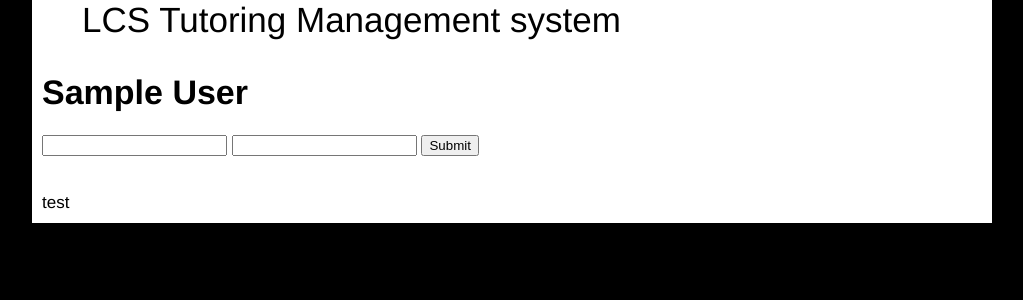
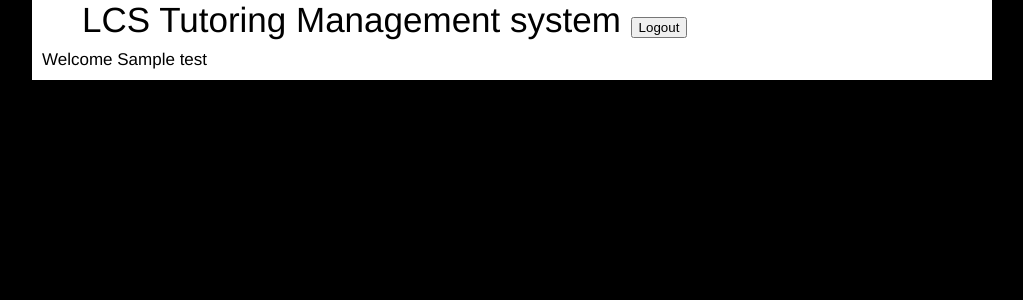
Before and after one commit to akhaku/lcstutoring, a Django app: page / in a window 1280 px wide. Shown: the top 300 px of the page, without its empty margins (128-1151 px from the left). Run offline with Django 3.2, Linux system fonts and the light colour scheme; the visitor is signed in with stand-in values (Sample User, id 1).

Commit message:
Added login/logout, homepage

```diff
--- a/tutoringapp/account/urls.py
+++ b/tutoringapp/account/urls.py
@@ -1,5 +1,7 @@
 from django.conf.urls.defaults import patterns, url
 
 urlpatterns = patterns('',
-    url('^login/$', 'account.views.login_page')
+    url('^login/$', 'account.views.login_page'),
+    url('^logout/$', 'account.views.logout_page'),
+    url('^auth/$', 'account.views.auth'),
 )
--- a/tutoringapp/account/views.py
+++ b/tutoringapp/account/views.py
@@ -1,13 +1,21 @@
-from django.contrib.auth import authenticate, login
+from django.contrib.auth import authenticate, login, logout
 from django.contrib import messages
 from django.core.urlresolvers import reverse
 from django.http import HttpResponseRedirect
 from django.shortcuts import render_to_response
 from django.template import RequestContext
 
+def home_page(request):
+    if not request.user.is_authenticated():
+        return HttpResponseRedirect(reverse('account.views.login_page', args=[]))
+    return render_to_response('home.html', {}, context_instance=RequestContext(request))
+
 def login_page(request):
+    if request.user.is_authenticated():
+        return HttpResponseRedirect(reverse('account.views.home_page',
+                args=[]))
     return render_to_response('login.html', {},
-            context_instance=RequestContext(request));
+            context_instance=RequestContext(request))
 
 def auth(request):
     username = request.REQUEST.get('username')
@@ -19,3 +27,9 @@ def auth(request):
     else:
         messages.error(request, "Could not log you in as %s" % username)
     return HttpResponseRedirect(reverse('account.views.login_page',args=[]))
+
+def logout_page(request):
+    logout(request)
+    messages.info(request, "Successfully logged out")
+    return HttpResponseRedirect(reverse('account.views.login_page',
+        args=[]))
--- a/tutoringapp/templates/base.html
+++ b/tutoringapp/templates/base.html
@@ -10,6 +10,11 @@
         <div id="wrapper">
             <div id="header">
             LCS Tutoring Management system
+            {% if user.is_authenticated %}
+            <a href="{% url account.views.logout_page %}">
+                <button>Logout</button>
+            </a>
+            {% endif %}
             </div>
             <div id="content">
                 {% if messages %}
@@ -19,7 +24,6 @@
                     {% endfor %}
                 </ul>
                 {% endif %}
-                <h1>{{user.get_full_name}}</h1>
                 {% block body %}
                 {{ body }}
                 {% endblock body %}
--- /dev/null
+++ b/tutoringapp/templates/home.html
@@ -0,0 +1,4 @@
+{% extends "base.html" %}
+{% block body %}
+Welcome {{user.first_name}}
+{% endblock body %}
--- a/tutoringapp/urls.py
+++ b/tutoringapp/urls.py
@@ -2,9 +2,8 @@ from django.conf import settings
 from django.conf.urls.defaults import *
 
 urlpatterns = patterns('',
-        url(r'^$', 'account.views.login_page'),
-        url(r'^accounts/', include('tutoringapp.account.urls') ),
-        url(r'^auth/$', 'account.views.auth'),
+        url(r'^$', 'account.views.home_page'),
+        url(r'^account/', include('tutoringapp.account.urls') ),
         url(r'^tutors/$', 'tutors.views.all_tutors'),
         url(r'^tutors/', include('tutoringapp.tutors.urls') ),
         # Serve static assets for dev
```
